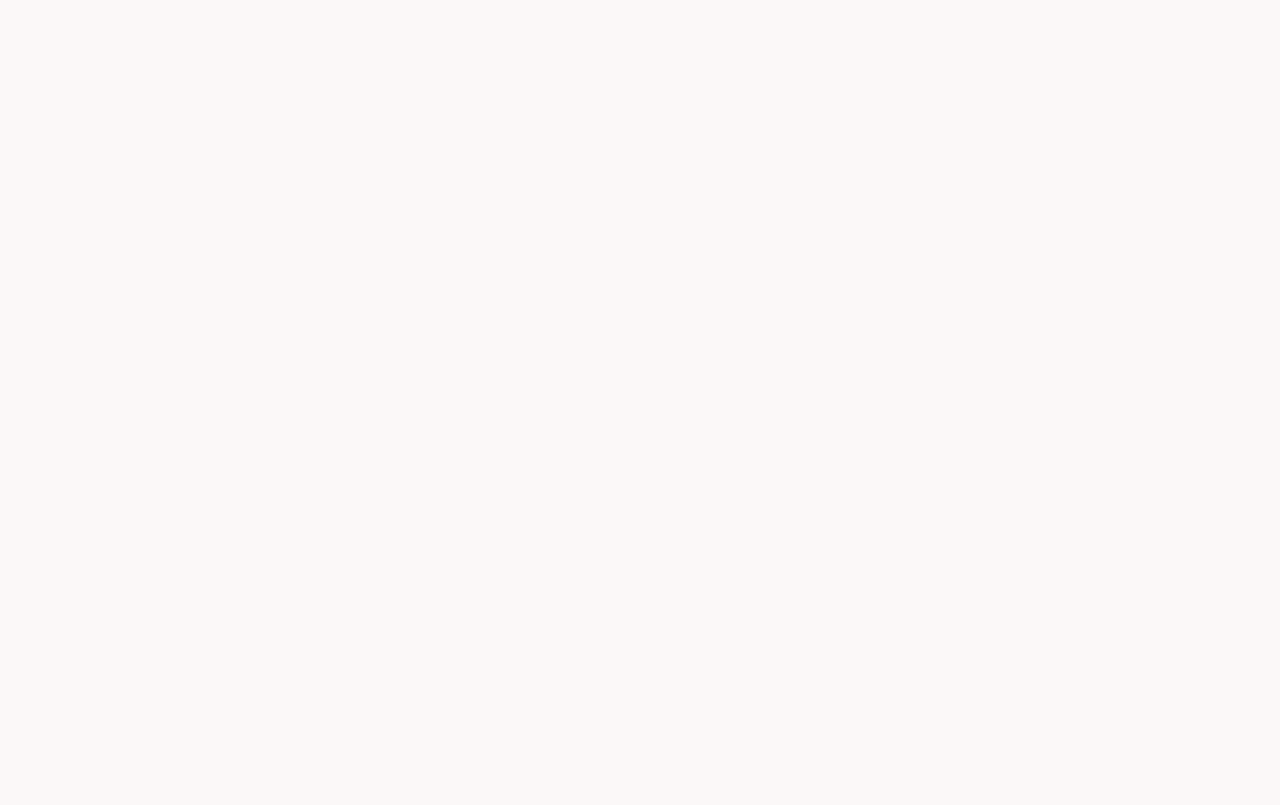
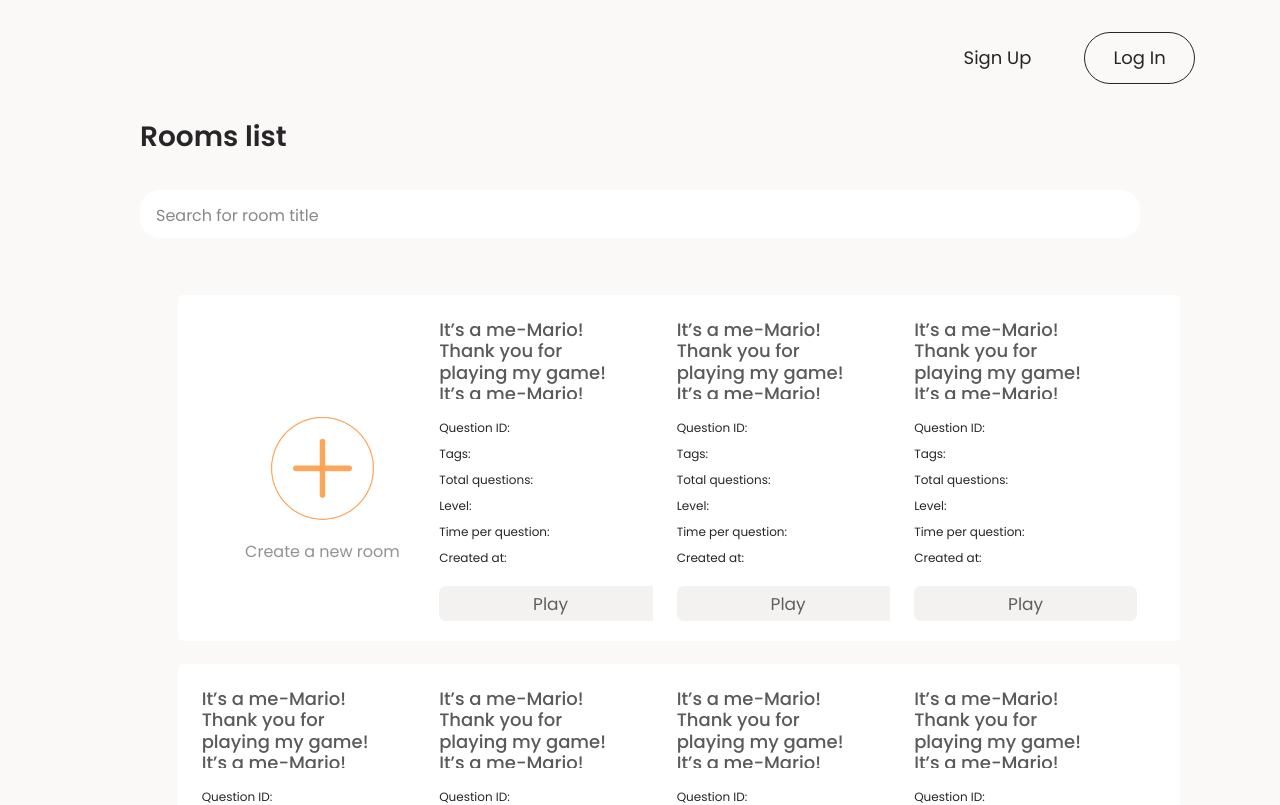
Before and after one commit to nguyen315/quizzo, a React (Create React App) app in the folder client/: page /list-rooms in a window 1280 px wide. Shown: the top 805 px of the page. Built offline with nearby package versions, Linux system fonts and the light colour scheme; no server answers.

Commit message:
Rooms list demo

```diff
--- a/client/src/App.tsx
+++ b/client/src/App.tsx
@@ -10,11 +10,15 @@ import Dashboard from './views/Dashboard';
 import ListQuestions from './views/ListQuestions';
 import Socket from './views/Socket';
 
+import ListRooms from './views/ListRooms';
+
 const App: React.FC = () => {
   return (
     <Provider store={store}>
       <Router>
         <Switch>
+          <Route exact path="/list-rooms" component={ListRooms} />
+
           <Route exact path="/" component={LandingPage} />
           <ProtectedRoute exact path="/about" component={About} />
           <ProtectedRoute exact path="/dashboard" component={Dashboard} />
--- a/client/src/components/question/SearchBar.tsx
+++ b/client/src/components/question/SearchBar.tsx
@@ -1,5 +1,7 @@
 import React from 'react';
 import { Form, FormControl, Button } from 'react-bootstrap';
+
+import '../../css/room/searchbar.css';
 
 const SearchBar = () => {
   return (
--- /dev/null
+++ b/client/src/components/room/AddRoom.tsx
@@ -0,0 +1,17 @@
+import { Image } from 'react-bootstrap';
+import { Card } from 'react-bootstrap';
+
+import '../../css/room/addroom.css';
+
+import circle from './circle.png';
+
+const AddRoom = () => {
+  return (
+    <Card className="add-room">
+      <Image className="add-logo" src={circle} roundedCircle />
+      <div className="create-a-new-room">Create a new room</div>
+    </Card>
+  );
+};
+
+export default AddRoom;
--- /dev/null
+++ b/client/src/components/room/room.tsx
@@ -0,0 +1,30 @@
+import React from 'react';
+import { Card } from 'react-bootstrap';
+import { Button } from 'react-bootstrap';
+
+import '../../css/room/room.css';
+
+const Room = () => {
+  return (
+    <Card className="room">
+      <Card.Body>
+        <Card.Title className="room-question">
+          It’s a me-Mario! Thank you for playing my game! It’s a me-Mario! Thank
+          you for playing my game!
+        </Card.Title>
+        <Card.Text className="room-info">
+          <div>Question ID: {}</div>
+          <div>Tags: {}</div>
+          <div>Total questions: {}</div>
+          <div>Level: {}</div>
+          <div>Time per question: {}</div>
+          <div>Created at: {}</div>
+        </Card.Text>
+        <Button className="play-button">Play</Button>
+        {/* <Button variant="primary">Play</Button> */}
+      </Card.Body>
+    </Card>
+  );
+};
+
+export default Room;
--- /dev/null
+++ b/client/src/components/room/searchBar.tsx
@@ -0,0 +1,18 @@
+import { Form } from 'react-bootstrap';
+import '../../css/room/searchbar.css';
+
+const SearchBar = () => {
+  return (
+    <div className="room-list-search-bar">
+      <div id="room-list">Rooms list</div>
+      <Form.Control
+        className="search-bar"
+        size="lg"
+        type="text"
+        placeholder="Search for room title"
+      />
+    </div>
+  );
+};
+
+export default SearchBar;
--- /dev/null
+++ b/client/src/css/room/addroom.css
@@ -0,0 +1,40 @@
+@import url('https://fonts.googleapis.com/css2?family=Poppins:ital,wght@0,100;0,200;0,300;0,400;0,500;1,100;1,200;1,300;1,400&display=swap');
+
+.add-room {
+  position: relative;
+  border: none;
+  box-shadow: none;
+  padding-top: 2%;
+  padding-left: 2%;
+  margin: auto;
+  height: 346px;
+  /* width: 17vw; */
+  width: 290px;
+  border-radius: 5px;
+  margin-bottom: 23px;
+  margin-left: 10px;
+  margin-right: 10px;
+}
+
+.add-logo {
+  max-height: 40%;
+  max-width: 40%;
+  width: auto;
+  height: auto;
+  position: absolute;
+  top: 0;
+  bottom: 0;
+  left: 0;
+  right: 0;
+  margin: auto;
+}
+
+.create-a-new-room {
+  /* background: palevioletred; */
+  font-family: 'Poppins', sans-serif;
+  width: fit-content;
+  font-size: 16px;
+  color: rgba(38, 38, 38, 0.5);
+  margin-left: 25%;
+  margin-top: 95%;
+}
--- /dev/null
+++ b/client/src/css/room/room.css
@@ -0,0 +1,73 @@
+@import url('https://fonts.googleapis.com/css2?family=Poppins:ital,wght@0,100;0,200;0,300;0,400;0,500;1,100;1,200;1,300;1,400&display=swap');
+
+/* .g-4 {
+  text-align: center;
+  color: red;
+} */
+
+.list-room {
+  /* background: palevioletred; */
+  padding-left: 1%;
+  padding-right: 3%;
+  width: 80%;
+  margin-left: 10%;
+}
+
+.room {
+  border: none;
+  box-shadow: none;
+  padding-top: 2%;
+  padding-left: 2%;
+  margin: auto;
+  height: 346px;
+  /* width: 17vw; */
+  width: 290px;
+  border-radius: 5px;
+  margin-bottom: 23px;
+  margin-left: 10px;
+  margin-right: 10px;
+}
+
+.room-question {
+  overflow: scroll;
+  display: block;
+  height: 80px;
+  width: 170px;
+  font-family: 'Poppins', sans-serif;
+  font-size: 18px;
+  font-weight: 500;
+  margin-bottom: 20px;
+}
+
+.room-info {
+  font-family: 'Poppins', sans-serif;
+  font-size: 12px;
+  font-weight: 400;
+}
+
+.room-info div {
+  height: 21px;
+  margin-bottom: 5px;
+}
+
+.play-button {
+  background: #f4f1f1;
+  font-family: 'Poppins', sans-serif;
+  color: #5f5f5f;
+  display: flex;
+  justify-content: center;
+  height: 35px;
+  width: 223px;
+  border-radius: 7px;
+  border: none;
+  font-size: 17px;
+}
+
+.play-button:hover {
+  background: linear-gradient(
+    96.49deg,
+    #f06051 24.76%,
+    rgba(253, 137, 39, 0.95) 73.9%
+  );
+  color: white;
+}
--- /dev/null
+++ b/client/src/css/room/searchbar.css
@@ -0,0 +1,30 @@
+@import url('https://fonts.googleapis.com/css2?family=Poppins:ital,wght@0,100;0,200;0,300;0,400;0,500;1,100;1,200;1,300;1,400&display=swap');
+
+.room-list-search-bar {
+  /* background: palegreen; */
+  width: 80%;
+  margin-left: 10%;
+}
+
+#room-list {
+  margin-bottom: 32px;
+  height: 42px;
+  width: 147px;
+  font-family: 'Poppins', sans-serif;
+  font-size: 28px;
+  font-weight: 600;
+}
+
+.search-bar {
+  font-family: 'Poppins', sans-serif;
+  width: 100%;
+  color: black;
+  margin-bottom: 57px;
+  border-radius: 20px;
+  border: none;
+}
+
+.search-bar::placeholder {
+  font-size: 16px;
+  font-weight: 400;
+}
--- /dev/null
+++ b/client/src/views/ListRooms.tsx
@@ -0,0 +1,42 @@
+import React, { useEffect } from 'react';
+import Question from '../components/question/Question';
+import { Container } from 'react-bootstrap';
+import MyNavbar from '../components/layouts/MyNavbar';
+import SearchBar from '../components/room/searchBar';
+import { useDispatch, useSelector } from 'react-redux';
+import { RootState } from '../store/store';
+import { fetchQuestions } from '../store/slices/questions.slice';
+
+import { Row, Col, Card } from 'react-bootstrap';
+
+import Room from '../components/room/room';
+import AddRoom from '../components/room/AddRoom';
+
+import '../css/room/room.css';
+import '../css/room/searchbar.css';
+
+const ListRooms: React.FC = () => {
+  return (
+    <Container fluid>
+      <MyNavbar />
+      <SearchBar />
+      {/* <div>// {content}</div> */}
+
+      <Row xs={1} md={2} lg={4} className="list-room">
+        {Array.from({ length: 1 }).map((_, idx) => (
+          <Col>
+            <AddRoom />
+          </Col>
+        ))}
+
+        {Array.from({ length: 8 }).map((_, idx) => (
+          <Col>
+            <Room />
+          </Col>
+        ))}
+      </Row>
+    </Container>
+  );
+};
+
+export default ListRooms;
```
Also changed, not shown: client/src/components/room/circle.png (added), 1 other file (tests, documents, lock files or other folders).
